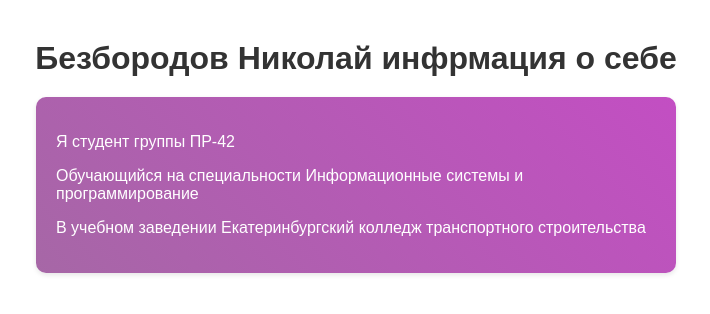
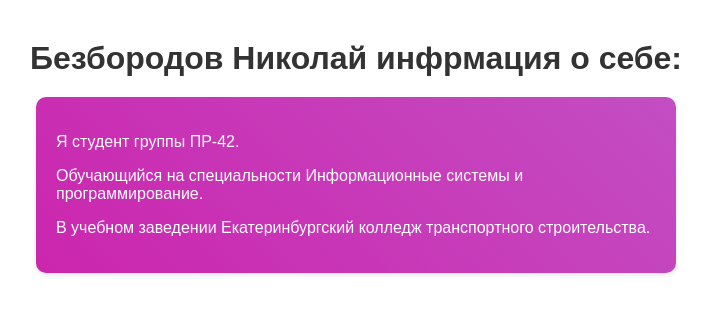
Before and after one commit to Hello-rtr/trpo_pract_4_git, a plain HTML site: page index.html in a window 1280 px wide. Shown: the whole page, without its empty margins (284-994 px from the left). Drawn offline with Linux system fonts and the light colour scheme; files whose address does not match are found by name.

Commit message:
Were changed index.html and style.css

```diff
--- a/index.html
+++ b/index.html
@@ -7,11 +7,12 @@
     <title>О себе</title>
 </head>
 <body>
-    <h1>Безбородов Николай инфрмация о себе </h1>
+    <h1>Безбородов Николай инфрмация о себе: </h1>
     <div class="main_info">
-        <p>Я студент группы ПР-42</p>
-        <p>Обучающийся на специальности Информационные системы и программирование</p>
-        <p>В учебном заведении Екатеринбургский колледж транспортного строительства</p>
+        <p>Я студент группы ПР-42.</p>
+        <p>Обучающийся на специальности Информационные системы и программирование.</p>
+        <p>В учебном заведении Екатеринбургский колледж транспортного строительства.</p>
+
     </div>
 </body>
 </html>
--- a/style.css
+++ b/style.css
@@ -20,7 +20,8 @@ body {
 }
 
 .main_info{
-    background: linear-gradient(45deg , rgb(157, 111, 157), #c34ec3, rgb(120, 40, 139), fuchsia);
+    /*изменен цвет Градиент*/
+    background: linear-gradient(45deg , rgb(206, 24, 167), #c34ec3, rgb(120, 40, 139), fuchsia);
     background-size: 400% 400%;
     background-position: 0 center;
     animation: info_anim 5s infinite;
```
